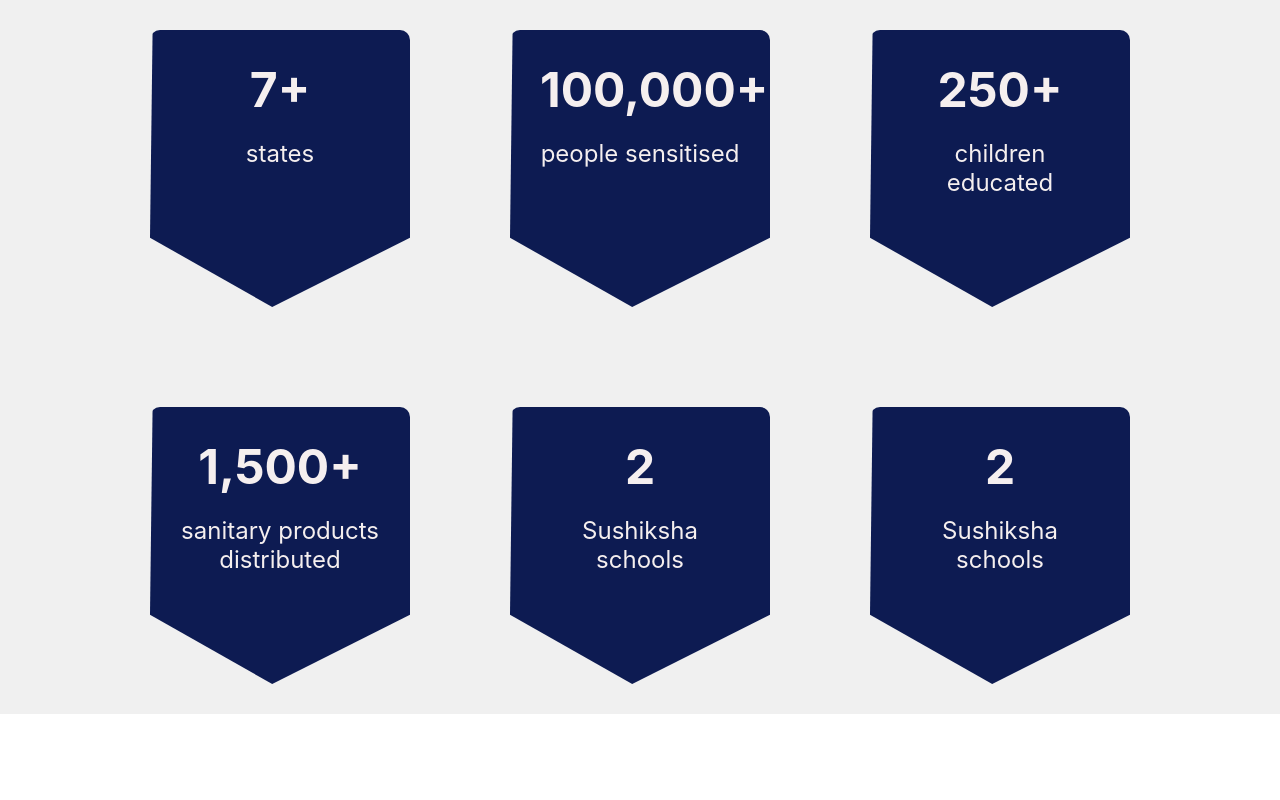
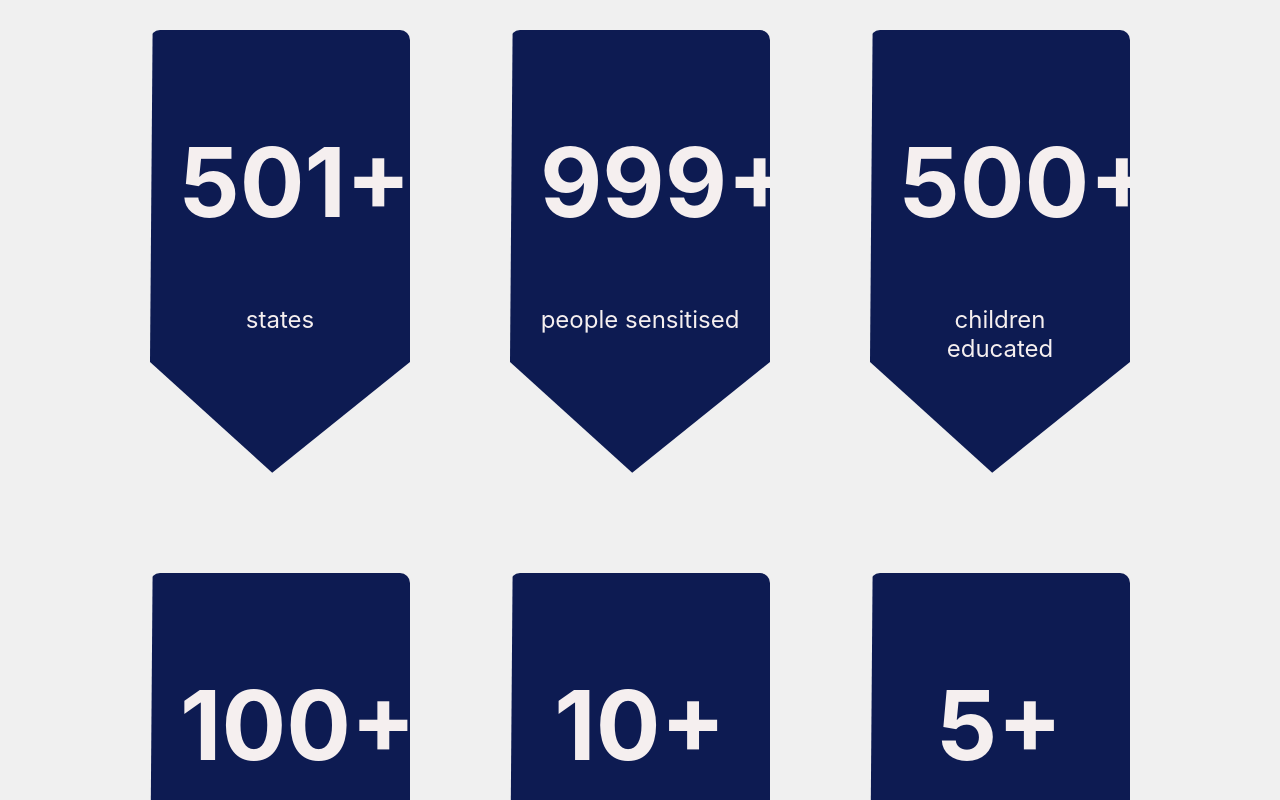
Before and after one commit to ctx-devansh/ngosarthi, a React (Create React App) app: page /home in a window 1280 px wide. Shown: the part 1920-2720 px from the top of the page. Before the commit the page ends 2634 px from the top, so only its background shows below. Built offline with nearby package versions, Linux system fonts and the light colour scheme.

Commit message:
added NumberCount.js in achievements.jsx

```diff
--- a/src/widgets/Achievements.jsx
+++ b/src/widgets/Achievements.jsx
@@ -1,32 +1,46 @@
 import React from "react";
 import "./Achievements.css";
+import "./NumberCount.js";
+import NumberCount from "./NumberCount.js";
 
 const Achievements = () => {
   return (
     <div className="achievements">
       <div className="achievement-item">
-        <h2>7+</h2>
+        <h2>
+          <NumberCount value="501" suffix="+" />
+        </h2>
         <p>states</p>
       </div>
       <div className="achievement-item">
-        <h2>100,000+</h2>
+        <h2>
+          <NumberCount value="999" suffix="+" />
+        </h2>
         <p>people sensitised</p>
       </div>
       <div className="achievement-item">
-        <h2>250+</h2>
+        <h2>
+          <NumberCount value="500" suffix="+" />
+        </h2>
         <p>children educated</p>
       </div>
       <div className="achievement-item">
-        <h2>1,500+</h2>
+        <h2>
+          <NumberCount value="100" suffix="+" />
+        </h2>
         <p>sanitary products distributed</p>
       </div>
       <div className="achievement-item">
-        <h2>2</h2>
+        <h2>
+          <NumberCount value="10" suffix="+" />
+        </h2>
         <p>Sushiksha schools</p>
       </div>
       <div className="achievement-item">
-        <h2>2</h2>
-        <p>Sushiksha schools</p>
+        <h2>
+          <NumberCount value="5" suffix="+" />
+        </h2>
+        <p>Outreach Centres</p>
       </div>
     </div>
   );
```
